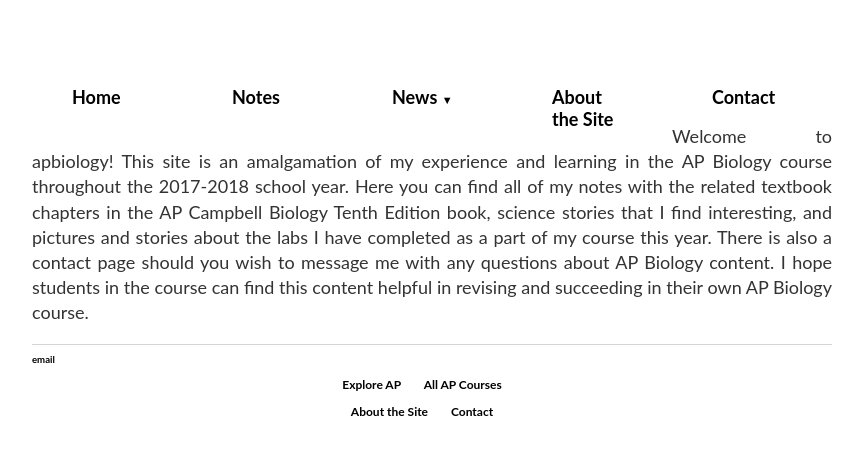
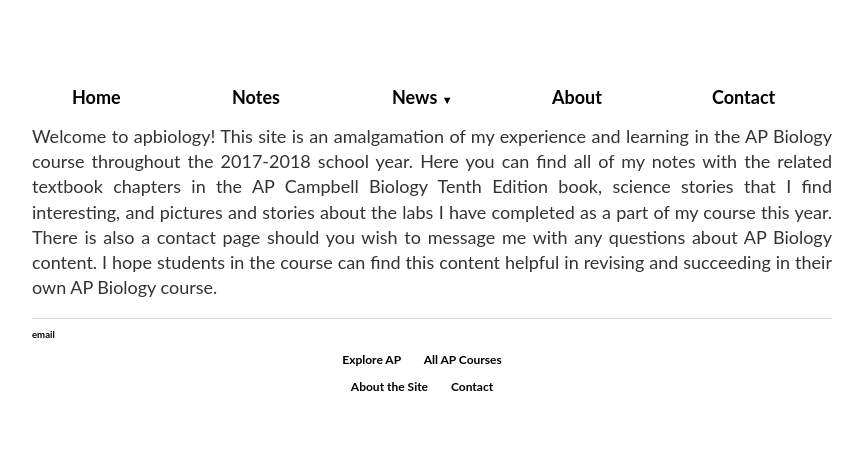
Before and after one commit to meganscarlett/meganscarlett.github.io, a Jekyll site: the page built from about.html, in a window 1280 px wide. Shown: the top 455 px of the page, without its empty margins (26-889 px from the left). Built offline with Jekyll 4.4.1, drawn with Linux system fonts in a browser that asks for light colours.

Commit message:
Update default.html

```diff
--- a/_layouts/default.html
+++ b/_layouts/default.html
@@ -29,7 +29,7 @@
                     <li><a href="https://www.nature.com/nature/">Nature</a></li>
                 </ul>
             </li>
-            <li><a href="/about.html">About the Site</a></li>
+            <li><a href="/about.html">About</a></li>
             <li><a href="/contact">Contact</a></li>
         </ul>
     </nav>
```
